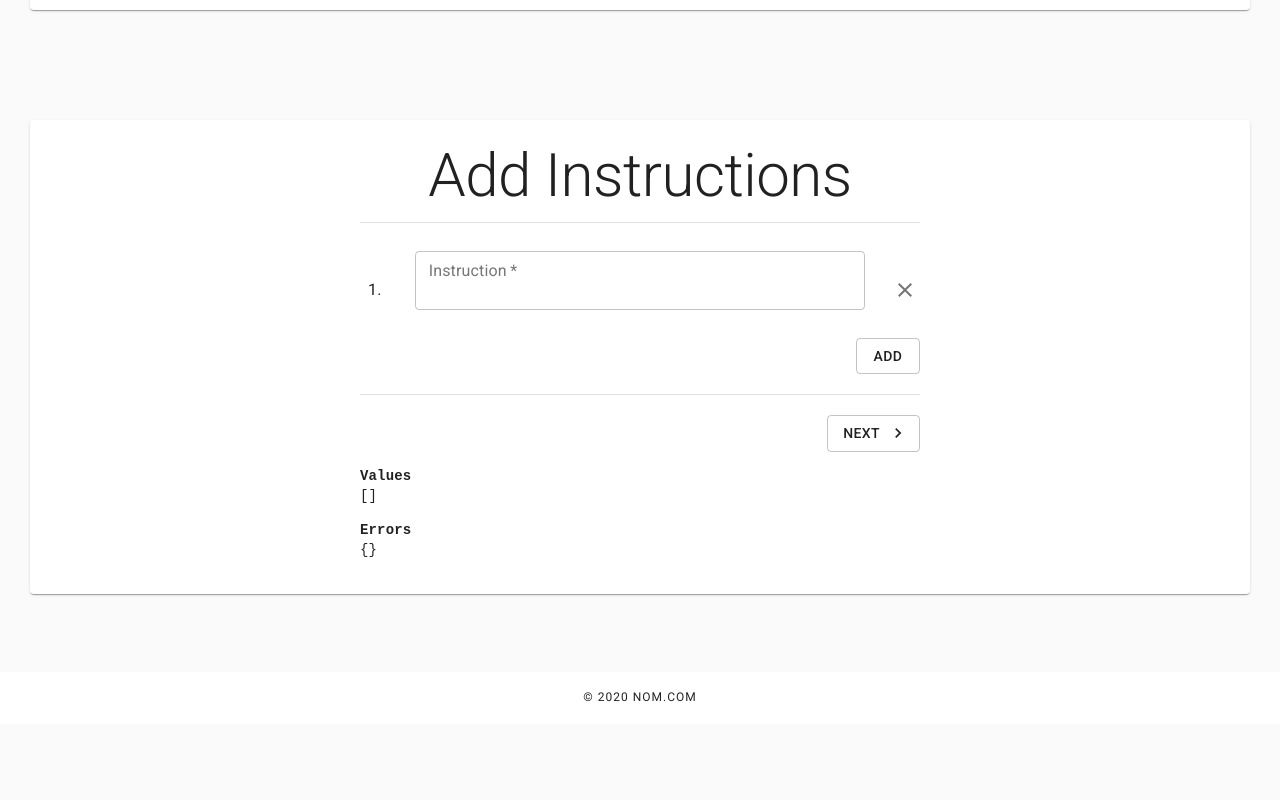
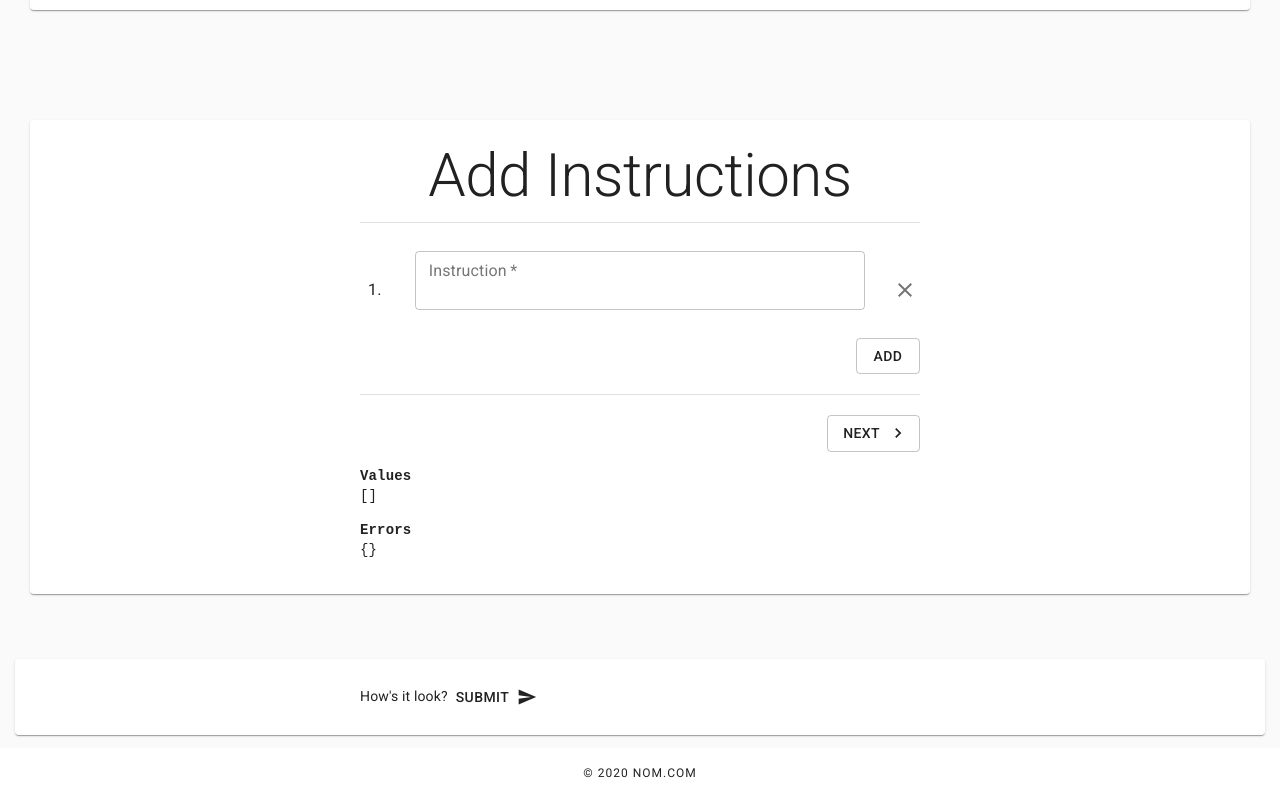
Before and after one commit to nom-com/CuttingBoard-frontend, a React (Create React App) app: page /new-recipe in a window 1280 px wide. Shown: the part 1602-2402 px from the top of the page. Before the commit the page ends 2326 px from the top, so only its background shows below. Built offline with nearby package versions, Linux system fonts and the light colour scheme; no server answers.

Commit message:
recipe form submission working

```diff
--- a/src/components/RecipeForms/BaseRecipe.js
+++ b/src/components/RecipeForms/BaseRecipe.js
@@ -23,6 +23,7 @@ const validationSchema = Yup.object().shape({
   description: Yup.string().required("Required"),
   isPublic: Yup.boolean(),
   category: Yup.string().required("Select a recipe category"),
+  categoryId: Yup.number()
 });
 
 const RecipeForm = props => {
@@ -37,6 +38,7 @@ const RecipeForm = props => {
     description,
     isPublic,
     category,
+    categoryId
   } = props;
 
   const recipeSubmit = (values, { setSubmitting }) => {
@@ -59,7 +61,8 @@ const RecipeForm = props => {
         let categoryArr = res.data.map((categoryObj) => {
           return {
             value: categoryObj.category,
-            label: capitalize(categoryObj.category)
+            label: capitalize(categoryObj.category),
+            id: categoryObj.id
           }
         })
         setRecipeCategory(categoryArr)
@@ -174,7 +177,7 @@ const RecipeForm = props => {
                     }
                     fullWidth>
                     {recipeCategory.map(option => (
-                      <MenuItem key={option.value} value={option.value}>
+                      <MenuItem key={option.value} value={option.id}>
                         {option.label}
                       </MenuItem>
                     ))}
--- /dev/null
+++ b/src/components/RecipeForms/FinalSubmit.js
@@ -0,0 +1,51 @@
+import React from "react";
+import Button from "@material-ui/core/Button";
+import SendIcon from "@material-ui/icons/Send";
+import Typography from "@material-ui/core/Typography";
+import Paper from "@material-ui/core/Paper";
+import Grid from "@material-ui/core/Grid";
+import { useStoreContext } from "../../utils/GlobalState";
+import RecipeService from "../../services/recipe.service";
+
+const FinalSubmitRecipeForm = () => {
+  const debug = true;
+  const [state, dispatch] = useStoreContext();
+
+  const handleSubmit = e => {
+    e.preventDefault();
+
+    RecipeService.postRecipe({
+      imageLocation: state.recipeDetail.imageLocation,
+      title: state.recipeDetail.title,
+      description: state.recipeDetail.description,
+      publicRecipe: state.recipeDetail.publicRecipe,
+      ingredients: state.ingredients,
+      instructions: state.instructions,
+      category: {id: state.recipeDetail.category},
+    })
+      .then(res => {
+        console.log(res.status);
+      })
+      .catch(err => console.log(err));
+  };
+  return (
+    <Paper>
+      <form
+        noValidate
+        autoComplete='off'
+        style={{
+          maxWidth: 600,
+          margin: "auto",
+          marginTop: 30,
+          padding: 20,
+        }}>
+        How's it look?
+        <Button onClick={handleSubmit} endIcon={<SendIcon />}>
+          Submit
+        </Button>
+      </form>
+    </Paper>
+  );
+};
+
+export default FinalSubmitRecipeForm;
--- a/src/components/RecipeForms/RecipeInstructions.js
+++ b/src/components/RecipeForms/RecipeInstructions.js
@@ -18,7 +18,6 @@ const validationSchema = Yup.object().shape({
     })
   ),
 });
-
 
 const RecipeInstructions = ({ editForm }) => {
 
--- a/src/pages/NewRecipe.js
+++ b/src/pages/NewRecipe.js
@@ -1,5 +1,6 @@
 import React from "react";
 import BaseRecipe from "../components/RecipeForms/BaseRecipe";
+import FinalSubmitRecipeForm from "../components/RecipeForms/FinalSubmit";
 import RecipeIngredients from "../components/RecipeForms/RecipeIngredients";
 import RecipeInstructions from "../components/RecipeForms/RecipeInstructions";
 
@@ -20,6 +21,7 @@ const CreateEdit = () => {
       <BaseRecipe/>
       <RecipeIngredients/>
       <RecipeInstructions/>
+      <FinalSubmitRecipeForm/>
     </div>
   );
 };
```
Also changed, not shown: 1 other file (tests, documents, lock files or other folders).
